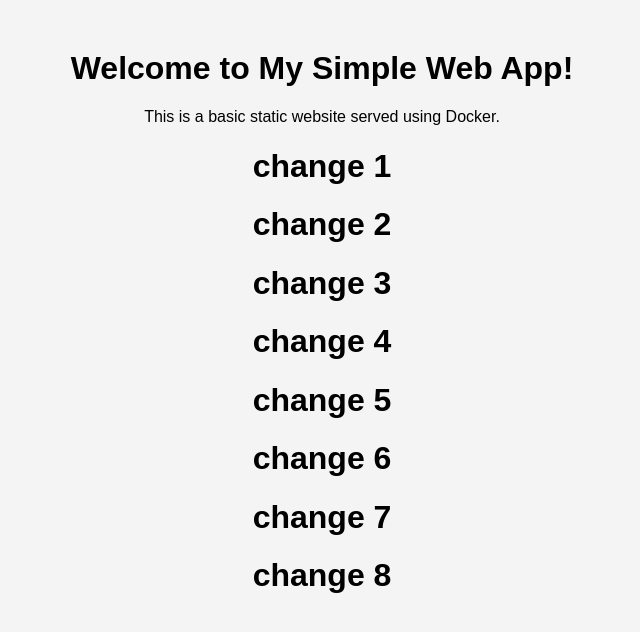
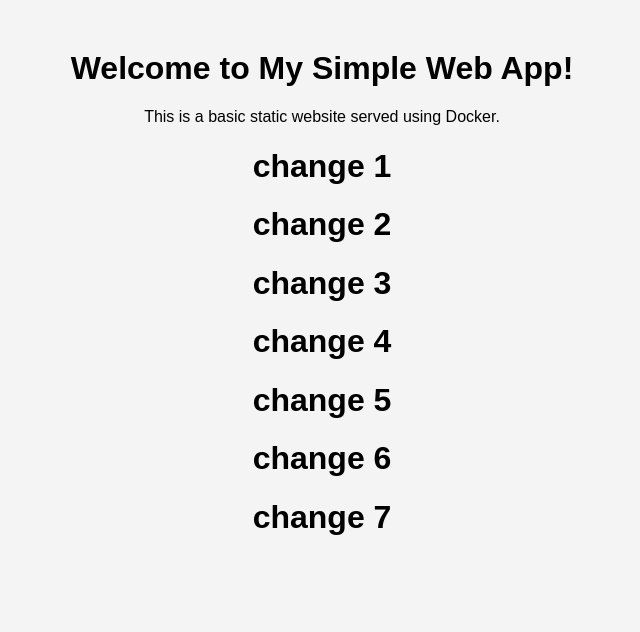
Before and after one commit to 3212harsh/html-jenkins-app, a plain HTML site: page index.html in a window 1280 px wide. Shown: the whole page, without its empty margins (318-958 px from the left). Drawn offline with Linux system fonts and the light colour scheme.

Commit message:
Update index.html

```diff
--- a/index.html
+++ b/index.html
@@ -16,7 +16,6 @@
     <h1>change 5</h2>
     <h1>change 6</h2>
     <h1>change 7</h2>
-    <h1>change 8</h2>
     <script src="script.js"></script>
 </body>
 </html>
```
